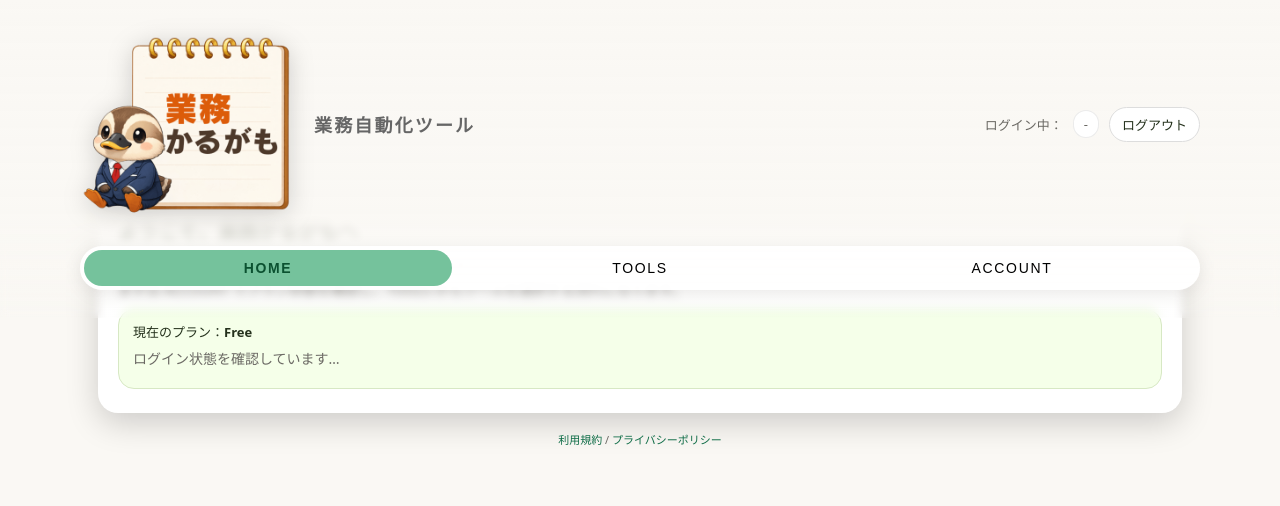
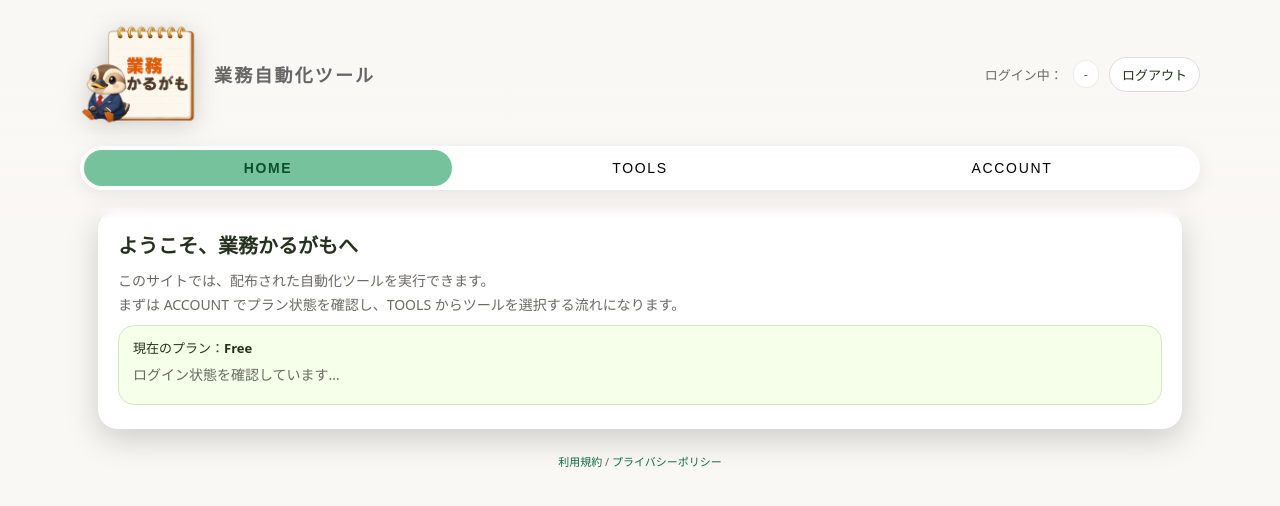
Before and after one commit to gyomu-karugamo/app.gyomu-karugamo.com, a plain HTML site: page app.html in a window 1280 px wide. Drawn offline with nearby package versions, Linux system fonts and the light colour scheme; no server answers.

Commit message:
Update app.html

```diff
--- a/app.html
+++ b/app.html
@@ -65,7 +65,7 @@
     }
     .brand{ display:flex; align-items:center; gap:14px; }
     .brand img{
-      max-width:220px;
+      max-width:120px;
       height:auto;
       display:block;
       filter:drop-shadow(0 4px 12px rgba(0,0,0,.18));
@@ -154,14 +154,14 @@
     }
 
     .main-page{ padding-top:170px; }
-    main{ margin-top:24px; }
+    main{ margin-top:40px; }
 
     .card{
       background:var(--panel);
       border-radius:var(--radius);
       box-shadow:var(--shadow);
       padding:20px 20px 24px;
-      margin-bottom:18px;
+      margin-bottom:24px;
     }
     .tab-pane{display:none;}
     .tab-pane.active{display:block;}
```
